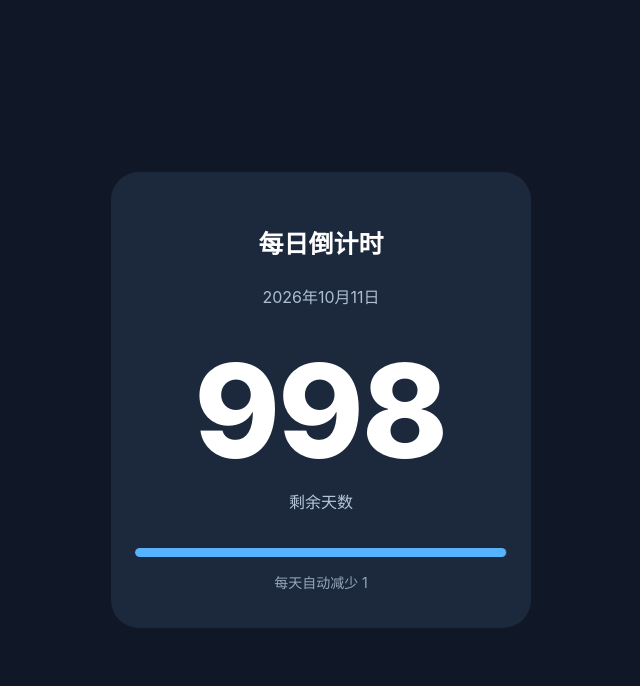
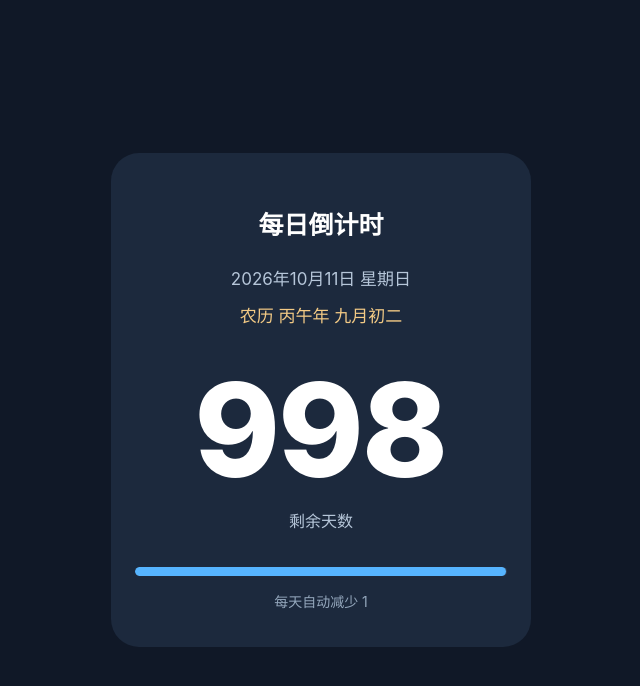
Before and after one commit to wangvev/daily-countdown, a plain HTML site: page index.html in a window 1280 px wide. Shown: the whole page, without its empty margins (319-959 px from the left). Drawn offline with Linux system fonts and the light colour scheme.

Commit message:
Update index.html

```diff
--- a/index.html
+++ b/index.html
@@ -3,61 +3,73 @@
 <html lang="zh-CN">
 <head>
 <meta charset="UTF-8">
-  <meta name="viewport" content="width=device-width, initial-scale=1">
+<meta name="viewport" content="width=device-width,initial-scale=1">
 <meta name="theme-color" content="#101827">
 <meta name="apple-mobile-web-app-capable" content="yes">
 <meta name="apple-mobile-web-app-title" content="每日倒计时">
 <title>每日倒计时</title>
 <style>
-    * { box-sizing: border-box; }
+* { box-sizing:border-box; }
 body {
-      margin: 0;
-      min-height: 100dvh;
-      display: flex;
-      justify-content: center;
-      align-items: center;
-      background: #101827;
-      color: #fff;
-      font-family: -apple-system, BlinkMacSystemFont,
-                   "Segoe UI", sans-serif;
+  margin:0;
+  min-height:100dvh;
+  display:flex;
+  justify-content:center;
+  align-items:center;
+  background:#101827;
+  color:white;
+  font-family:-apple-system,BlinkMacSystemFont,
+              "Segoe UI",sans-serif;
 }
 .container {
-      width: 90%;
-      max-width: 420px;
-      padding: 36px 24px;
-      text-align: center;
-      background: #1c293d;
-      border-radius: 28px;
+  width:90%;
+  max-width:420px;
+  padding:36px 24px;
+  text-align:center;
+  background:#1c293d;
+  border-radius:28px;
 }
-    h1 { font-size: 25px; }
-    .date { color: #aebdd0; margin-top: 24px; }
+h1 { font-size:25px; }
+.date {
+  color:#b6c6d9;
+  margin-top:24px;
+  font-size:17px;
+}
+.lunar {
+  color:#f3ca85;
+  margin-top:12px;
+  font-size:17px;
+}
 .number {
-      font-size: clamp(90px, 25vw, 130px);
-      font-weight: 800;
-      margin: 24px 0 0;
-      font-variant-numeric: tabular-nums;
+  font-size:clamp(90px,25vw,130px);
+  font-weight:800;
+  margin:24px 0 0;
+  font-variant-numeric:tabular-nums;
 }
-    .subtitle { color: #b6c6d9; }
+.subtitle { color:#b6c6d9; }
 .bar {
-      height: 9px;
-      margin: 35px 0 15px;
-      background: #34445b;
-      border-radius: 10px;
-      overflow: hidden;
+  height:9px;
+  margin:35px 0 15px;
+  background:#34445b;
+  border-radius:10px;
+  overflow:hidden;
 }
 .progress {
-      height: 100%;
-      width: 100%;
-      background: #56b4ff;
-      border-radius: 10px;
+  height:100%;
+  background:#56b4ff;
+  border-radius:10px;
 }
-    .footer { color: #94a7bc; font-size: 14px; }
+.footer {
+  color:#94a7bc;
+  font-size:14px;
+}
 </style>
 </head>
 <body>
 <main class="container">
   <h1>每日倒计时</h1>
   <div class="date" id="date"></div>
+  <div class="lunar" id="lunar"></div>
   <div class="number" id="number">1000</div>
   <div class="subtitle">剩余天数</div>
   <div class="bar">
@@ -67,53 +79,93 @@
 </main>
 
 <script>
-    const START_DATE = "2026-10-09";
 const START_NUMBER = 1000;
+const START_UTC = Date.UTC(2026, 9, 9);
+const TIMEZONE = "Asia/Shanghai";
 
-    function updateCountdown() {
-      const formatter = new Intl.DateTimeFormat(
-        "en-CA", {
-          timeZone: "Asia/Shanghai",
-          year: "numeric",
-          month: "2-digit",
-          day: "2-digit"
+const dateFormatter = new Intl.DateTimeFormat(
+  "zh-CN", {
+    timeZone:TIMEZONE,
+    year:"numeric",
+    month:"2-digit",
+    day:"2-digit",
+    weekday:"long"
   }
 );
 
-      const parts = formatter.formatToParts(new Date());
-      const get = type =>
-        Number(parts.find(p => p.type === type).value);
+const lunarFormatter = new Intl.DateTimeFormat(
+  "zh-CN-u-ca-chinese", {
+    timeZone:TIMEZONE,
+    year:"numeric",
+    month:"long",
+    day:"numeric"
+  }
+);
 
-      const year = get("year");
-      const month = get("month");
-      const day = get("day");
+function updateCountdown() {
+  const now = new Date();
 
-      const todayUTC = Date.UTC(year, month - 1, day);
-      const startUTC = Date.UTC(2026, 9, 9);
+  const parts = dateFormatter.formatToParts(now);
+  const get = type => parts.find(
+    part => part.type === type
+  )?.value;
+
+  const year = Number(get("year"));
+  const month = Number(get("month"));
+  const day = Number(get("day"));
+  const weekday = get("weekday");
+
+  const todayUTC = Date.UTC(year,month-1,day);
   const days = Math.round(
-        (todayUTC - startUTC) / 86400000
+    (todayUTC-START_UTC)/86400000
   );
 
   const remaining = Math.max(
-        0, START_NUMBER - days
+    0, START_NUMBER-days
   );
+
+  document.getElementById("date").textContent =
+    `${year}年${month}月${day}日 ${weekday}`;
+
+  const lunarParts = lunarFormatter.formatToParts(now);
+  const lunarGet = type => lunarParts.find(
+    part => part.type === type
+  )?.value;
+
+  const lunarYear = Number(lunarGet("relatedYear"));
+  const lunarMonth = lunarGet("month");
+  const lunarDay = Number(lunarGet("day"));
+
+  const stems = "甲乙丙丁戊己庚辛壬癸";
+  const branches = "子丑寅卯辰巳午未申酉戌亥";
+  const stem = stems[(lunarYear-4)%10];
+  const branch = branches[(lunarYear-4)%12];
+
+  const dayNames = [
+    "初一","初二","初三","初四","初五",
+    "初六","初七","初八","初九","初十",
+    "十一","十二","十三","十四","十五",
+    "十六","十七","十八","十九","二十",
+    "廿一","廿二","廿三","廿四","廿五",
+    "廿六","廿七","廿八","廿九","三十"
+  ];
+
+  document.getElementById("lunar").textContent =
+    `农历 ${stem}${branch}年 ${lunarMonth}${dayNames[lunarDay-1]}`;
 
   document.getElementById("number").textContent =
     remaining;
 
-      document.getElementById("date").textContent =
-        `${year}年${month}月${day}日`;
-
   document.getElementById("progress").style.width =
-        `${remaining / START_NUMBER * 100}%`;
+    `${remaining/START_NUMBER*100}%`;
 }
 
 updateCountdown();
-    setInterval(updateCountdown, 30000);
+setInterval(updateCountdown,30000);
 document.addEventListener(
-      "visibilitychange", updateCountdown
+  "visibilitychange",updateCountdown
 );
-    window.addEventListener("pageshow", updateCountdown);
+window.addEventListener("pageshow",updateCountdown);
 </script>
 </body>
 </html>
```
Lines whose indentation alone changed are shown as unchanged.
